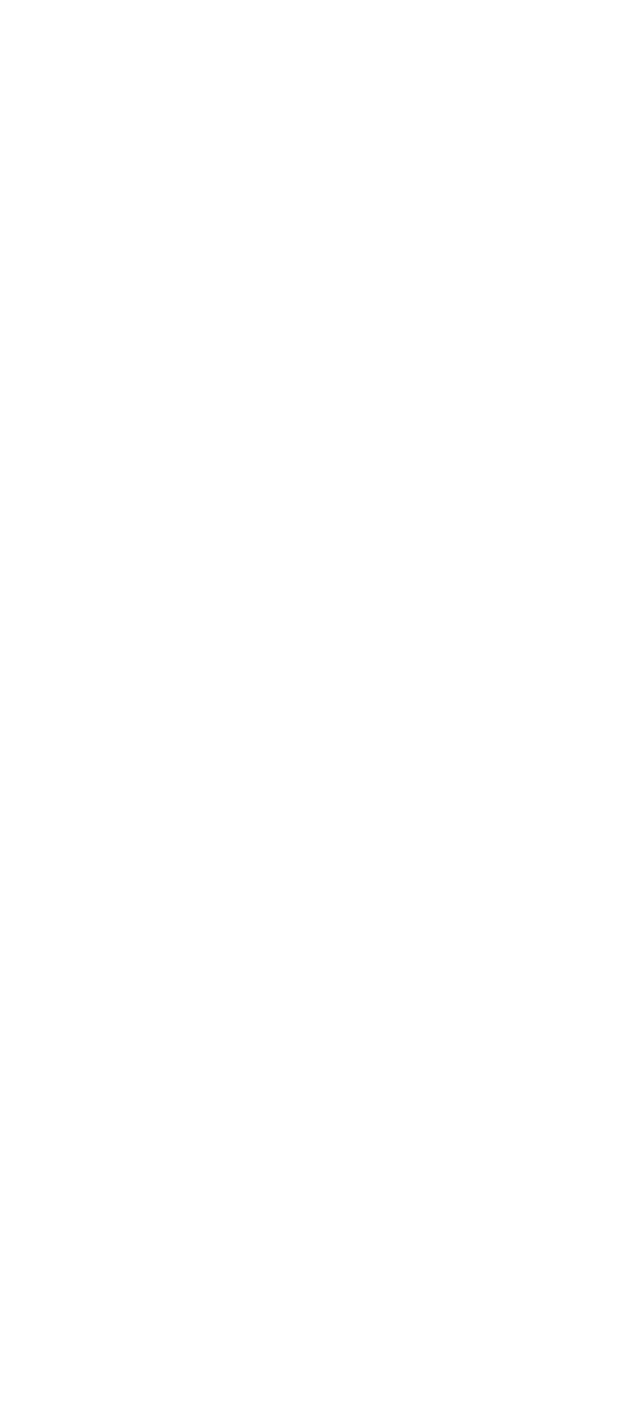
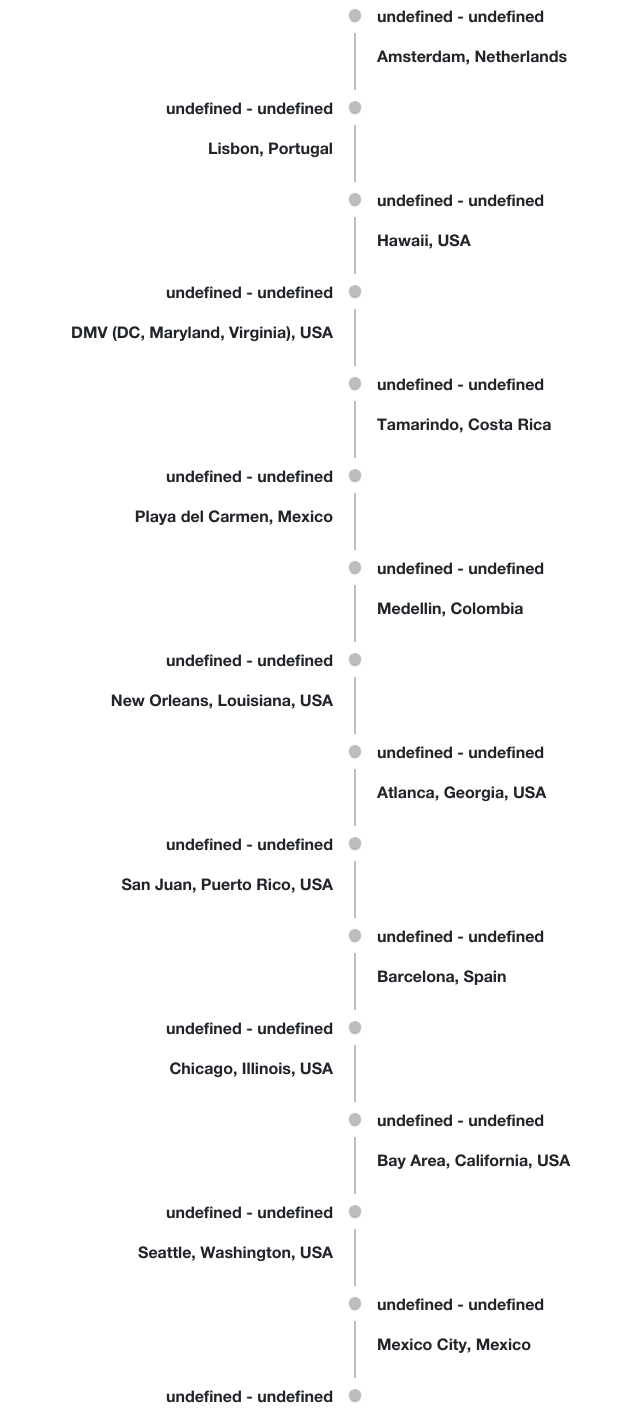
Before and after one commit to acuteengle/digital-nomad, a React (Create React App) app: page /locations in a window 1280 px wide. Shown: the part 420-1831 px from the top of the page, without its empty margins (285-925 px from the left). Before the commit the page ends 800 px from the top, so only its background shows below. Built offline with nearby package versions, Linux system fonts and the light colour scheme.

Commit message:
more locations

```diff
--- /dev/null
+++ b/src/AppConstants.js
@@ -0,0 +1,176 @@
+// newer locations at the front of the array
+export const LOCATIONS = [
+  {
+    city: "Istanbul",
+    country: "Türkiye",
+    video: "",
+    map: "",
+    blogPost: "",
+    housing: 1131,
+    spending: 1387,
+  },
+  {
+    city: "Budapest",
+    country: "Hungary",
+    video: "",
+    map: "",
+    blogPost: "",
+    housing: 1131,
+    spending: 1387,
+  },
+  {
+    city: "Amsterdam",
+    country: "Netherlands",
+    video: "",
+    map: "",
+    blogPost: "",
+    housing: 1131,
+    spending: 1387,
+  },
+  {
+    city: "Lisbon",
+    country: "Portugal",
+    video: "",
+    map: "",
+    blogPost: "",
+    housing: 1131,
+    spending: 1387,
+  },
+  {
+    city: "Hawaii",
+    country: "USA",
+    video: "",
+    map: "",
+    blogPost: "",
+    housing: 1131,
+    spending: 1387,
+  },
+  {
+    city: "DMV (DC, Maryland, Virginia)",
+    country: "USA",
+    video: "",
+    map: "",
+    blogPost: "",
+    housing: 1131,
+    spending: 1387,
+  },
+  {
+    city: "Tamarindo",
+    country: "Costa Rica",
+    video: "",
+    map: "",
+    blogPost: "",
+    housing: 1131,
+    spending: 1387,
+  },
+  {
+    city: "Playa del Carmen",
+    country: "Mexico",
+    video: "",
+    map: "",
+    blogPost: "",
+    housing: 1131,
+    spending: 1387,
+  },
+  {
+    city: "Medellin",
+    country: "Colombia",
+    video: "",
+    map: "",
+    blogPost: "",
+    housing: 1131,
+    spending: 1387,
+  },
+  {
+    city: "New Orleans, Louisiana",
+    country: "USA",
+    video: "",
+    map: "",
+    blogPost: "",
+    housing: 1131,
+    spending: 1387,
+  },
+  {
+    city: "Atlanca, Georgia",
+    country: "USA",
+    video: "",
+    map: "",
+    blogPost: "",
+    housing: 1131,
+    spending: 1387,
+  },
+  {
+    city: "San Juan, Puerto Rico",
+    country: "USA",
+    video: "",
+    map: "",
+    blogPost: "",
+    housing: 1131,
+    spending: 1387,
+  },
+  {
+    city: "Barcelona",
+    country: "Spain",
+    video: "",
+    map: "",
+    blogPost: "",
+    housing: 1131,
+    spending: 1387,
+  },
+  {
+    city: "Chicago, Illinois",
+    country: "USA",
+    video: "",
+    map: "",
+    blogPost: "",
+    housing: 1131,
+    spending: 1387,
+  },
+  {
+    city: "Bay Area, California",
+    country: "USA",
+    video: "",
+    map: "",
+    blogPost: "",
+    housing: 1131,
+    spending: 1387,
+  },
+  {
+    city: "Seattle, Washington",
+    country: "USA",
+    video: "",
+    map: "",
+    blogPost: "",
+    housing: 1131,
+    spending: 1387,
+  },
+  {
+    city: "Mexico City",
+    country: "Mexico",
+    video: "",
+    map: "",
+    blogPost: "",
+    housing: 1131,
+    spending: 1387,
+  },
+  {
+    city: "New York City, New York",
+    country: "USA",
+    video: "",
+    map: "",
+    blogPost: "",
+    housing: 1131,
+    spending: 1387,
+  },
+  {
+    city: "Austin, Texas",
+    country: "USA",
+    arrivalDay: '2021-03-28',
+    departureDay: '2021-05-01',
+    video: "https://www.youtube.com/watch?v=K4k1gXZkJiU",
+    map: "https://www.google.com/maps/d/edit?mid=178GA8x6t2ypF9qmBf1VK2rEpXGVq5F_F&usp=sharing",
+    blogPost: "https://thequietchew.wordpress.com/2021/07/08/good-morning-austin/",
+    housing: 1131,
+    spending: 1387,
+  }
+]
--- a/src/routes.js
+++ b/src/routes.js
@@ -23,13 +23,12 @@ export const ROUTES = [
     path: '/costs',
     View: (props) => <Costs {...props} />
   },
-  { // list of locations and dates for places traveled thus far and link to specific location pages with more details
-    // https://mui.com/material-ui/react-timeline/
+  {
     label: 'Locations',
     path: '/locations',
     View: (props) => <Locations {...props} />
   },
-  { // each location with have cost breakdown, link to myMap with recs, link to youtube, link to serena's blog post, instagram dance, instagram post, dslr photos (google photos link)
+  {
     label: 'City',
     path: '/city/:city?',
     View: (props) => <City {...props} />,
--- a/src/views/Locations/Locations.js
+++ b/src/views/Locations/Locations.js
@@ -6,20 +6,25 @@ import TimelineSeparator from '@mui/lab/TimelineSeparator';
 import TimelineConnector from '@mui/lab/TimelineConnector';
 import TimelineContent from '@mui/lab/TimelineContent';
 import TimelineDot from '@mui/lab/TimelineDot';
-import { LOCATIONS } from "./consts";
+import { LOCATIONS } from "AppConstants";
 
 export const Locations = () => {
   return (
     <Container className="pageContainer">
       <h1 className="pageTitle">Locations</h1>
+      <p>(most recent at the top)</p>
       <Timeline position="alternate">
-        {LOCATIONS.map(({ city, country }, index) => (
+        {LOCATIONS.map(({ city, country, arrivalDay, departureDay }, index) => (
           <TimelineItem>
             <TimelineSeparator>
               <TimelineDot />
               {index !== LOCATIONS.length - 1 && <TimelineConnector />}
             </TimelineSeparator>
-            <TimelineContent>{`${city}, ${country}`}</TimelineContent>
+            <TimelineContent><div>
+              <p>{`${arrivalDay} - ${departureDay}`}</p>
+              <p>{`${city}, ${country}`}</p>
+            </div>
+            </TimelineContent>
           </TimelineItem>
         ))}
       </Timeline>
--- a/src/views/Locations/consts.js
+++ /dev/null
@@ -1,11 +0,0 @@
-//
-export const LOCATIONS = [
-  {
-    city: "New York City, New York",
-    country: "USA",
-  },
-  {
-    city: "Austin, Texas",
-    country: "USA",
-  }
-]
```
